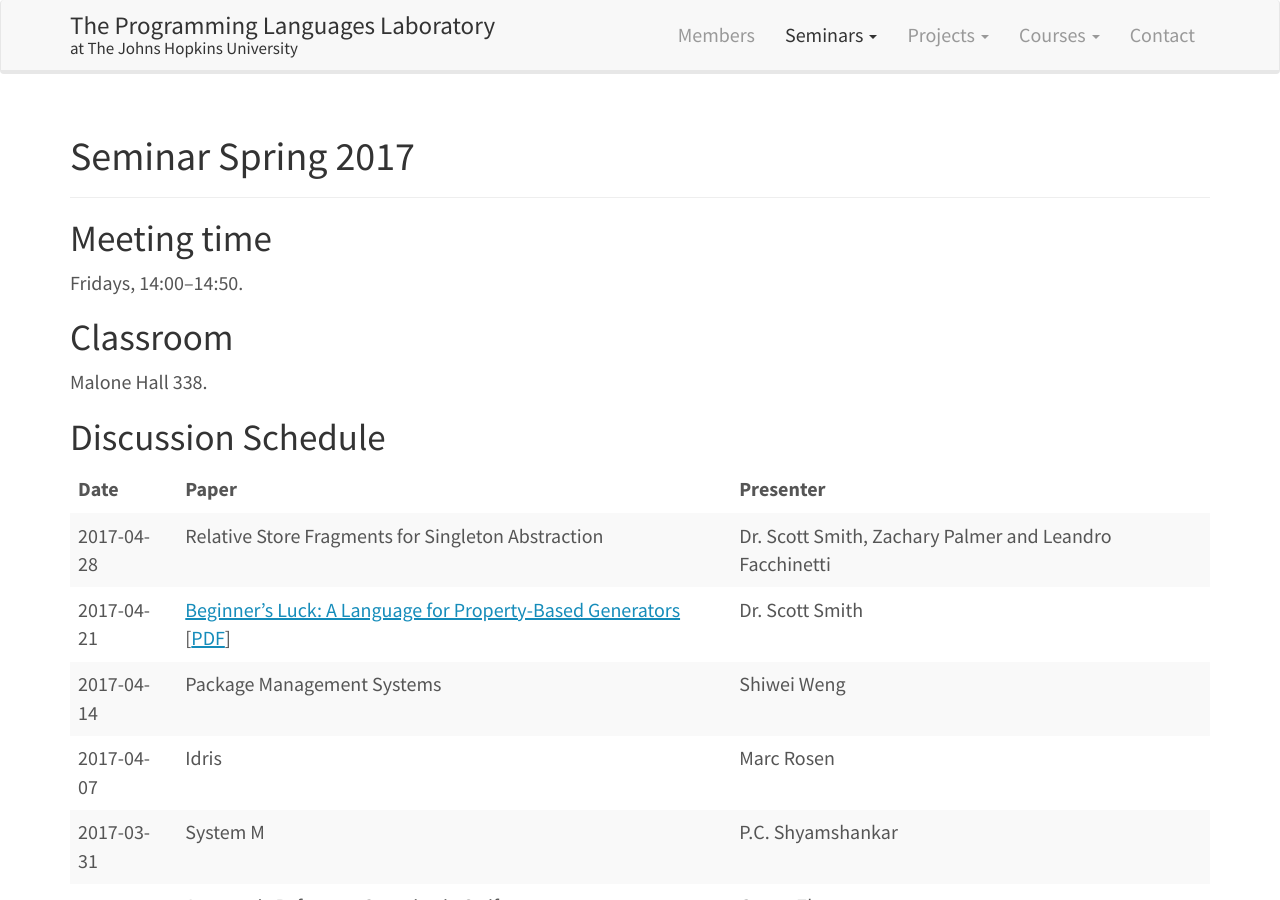
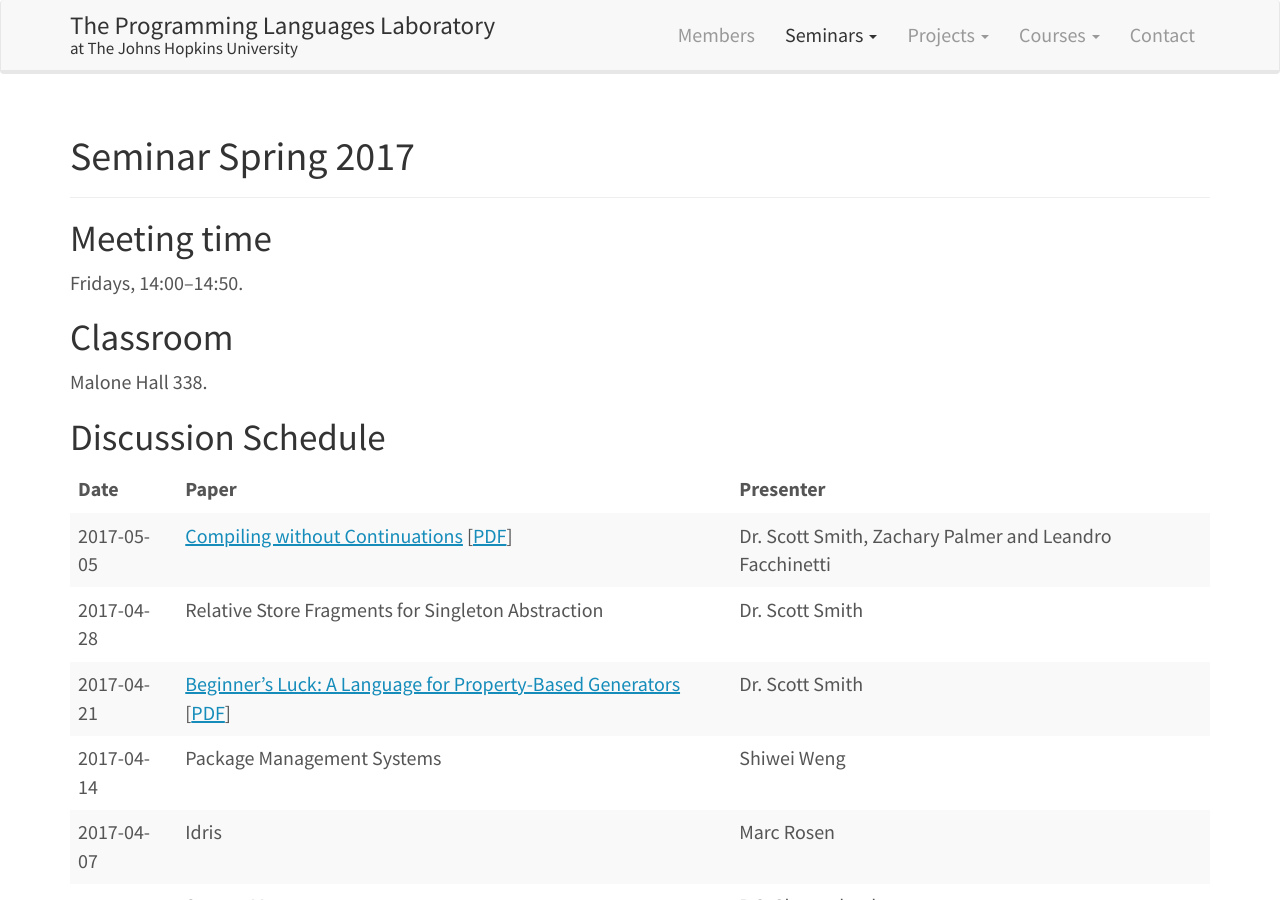
Before and after one commit to JHU-PL-Lab/www-pl-lab, a Jekyll site: the page built from seminars/spring-2017.md, in a window 1280 px wide and 900 px high. Built offline with Jekyll 4.4.1, drawn with Linux system fonts in a browser that asks for light colours.

Commit message:
Add 2017-05-05 seminar

```diff
--- a/seminars/spring-2017.md
+++ b/seminars/spring-2017.md
@@ -16,17 +16,18 @@ Malone Hall 338.
 Discussion Schedule
 -------------------
 
-|       Date | Paper                                                                                                                                                                                                                                    | Presenter                                               |
-|------------+------------------------------------------------------------------------------------------------------------------------------------------------------------------------------------------------------------------------------------------+---------------------------------------------------------|
-| 2017-04-28 | Relative Store Fragments for Singleton Abstraction                                                                                                                                                                                       | Dr. Scott Smith, Zachary Palmer and Leandro Facchinetti |
-| 2017-04-21 | [Beginner’s Luck: A Language for Property-Based Generators](https://arxiv.org/abs/1607.05443) [[PDF](https://arxiv.org/pdf/1607.05443)]                                                                                                  | Dr. Scott Smith                                         |
-| 2017-04-14 | Package Management Systems                                                                                                                                                                                                               | Shiwei Weng                                             |
-| 2017-04-07 | Idris                                                                                                                                                                                                                                    | Marc Rosen                                              |
-| 2017-03-31 | System M                                                                                                                                                                                                                                 | P.C. Shyamshankar                                       |
-| 2017-03-17 | Automatic Reference Counting in Swift                                                                                                                                                                                                    | Guoye Zhang                                             |
-| 2017-03-10 | Tutorial on Coq                                                                                                                                                                                                                          | Kenneth Roe                                             |
-| 2017-03-03 | [Incremental Dynamic Code Generation with Trace Trees](http://citeseerx.ist.psu.edu/viewdoc/summary?doi=10.1.1.113.557) [[PDF](http://www.ecst.csuchico.edu/~juliano/csci693/Presentations/2008w/Materials/ShahR/DOCS/ICS-TR-06-16.pdf)] | Pottayil Harisanker Menon                               |
-| 2017-02-24 | Nanopass                                                                                                                                                                                                                                 | Leandro Facchinetti                                     |
-| 2017-02-17 | Safe, Fast and Easy: Towards Scalable Scripting Languages                                                                                                                                                                                | Pottayil Harisanker Menon                               |
-| 2017-02-10 | Tutorial on SMT solvers: Z3 and Rosette                                                                                                                                                                                                  | Leandro Facchinetti                                     |
-| 2017-02-03 | Define schedule for semester                                                                                                                                                                                                             | Dr. Scott Smith                                         |
+|       Date | Paper                                                                                                                                                                                                                                     | Presenter                                               |
+|------------+-------------------------------------------------------------------------------------------------------------------------------------------------------------------------------------------------------------------------------------------+---------------------------------------------------------|
+| 2017-05-05 | [Compiling without Continuations](https://www.microsoft.com/en-us/research/publication/compiling-without-continuations/) [[PDF](https://www.microsoft.com/en-us/research/wp-content/uploads/2016/11/compiling-without-continuations.pdf)] | Dr. Scott Smith, Zachary Palmer and Leandro Facchinetti |
+| 2017-04-28 | Relative Store Fragments for Singleton Abstraction                                                                                                                                                                                        | Dr. Scott Smith                                         |
+| 2017-04-21 | [Beginner’s Luck: A Language for Property-Based Generators](https://arxiv.org/abs/1607.05443) [[PDF](https://arxiv.org/pdf/1607.05443)]                                                                                                   | Dr. Scott Smith                                         |
+| 2017-04-14 | Package Management Systems                                                                                                                                                                                                                | Shiwei Weng                                             |
+| 2017-04-07 | Idris                                                                                                                                                                                                                                     | Marc Rosen                                              |
+| 2017-03-31 | System M                                                                                                                                                                                                                                  | P.C. Shyamshankar                                       |
+| 2017-03-17 | Automatic Reference Counting in Swift                                                                                                                                                                                                     | Guoye Zhang                                             |
+| 2017-03-10 | Tutorial on Coq                                                                                                                                                                                                                           | Kenneth Roe                                             |
+| 2017-03-03 | [Incremental Dynamic Code Generation with Trace Trees](http://citeseerx.ist.psu.edu/viewdoc/summary?doi=10.1.1.113.557) [[PDF](http://www.ecst.csuchico.edu/~juliano/csci693/Presentations/2008w/Materials/ShahR/DOCS/ICS-TR-06-16.pdf)]  | Pottayil Harisanker Menon                               |
+| 2017-02-24 | Nanopass                                                                                                                                                                                                                                  | Leandro Facchinetti                                     |
+| 2017-02-17 | Safe, Fast and Easy: Towards Scalable Scripting Languages                                                                                                                                                                                 | Pottayil Harisanker Menon                               |
+| 2017-02-10 | Tutorial on SMT solvers: Z3 and Rosette                                                                                                                                                                                                   | Leandro Facchinetti                                     |
+| 2017-02-03 | Define schedule for semester                                                                                                                                                                                                              | Dr. Scott Smith                                         |
```
